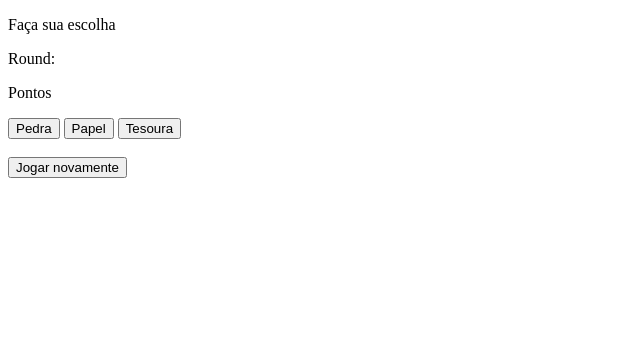
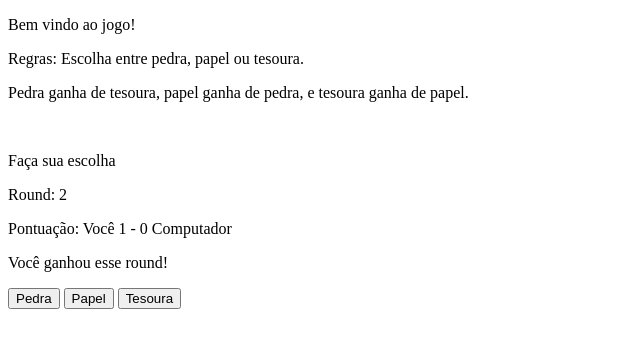
Before and after one commit to ChristoferLv/top-rock-paper-scissors, a plain HTML site: page index.html in a window 1280 px wide. Both pictures are taken after a click on the button "Pedra". Shown: the whole page, without its empty margins (0-640 px from the left). Drawn offline with Linux system fonts and the light colour scheme.

Commit message:
Finaliza a adição de UI no rock-paper-scissors

```diff
--- a/index.html
+++ b/index.html
@@ -8,16 +8,21 @@
 </head>
 
 <body>
+    <p>Bem vindo ao jogo!</p>
+    <p>Regras: Escolha entre pedra, papel ou tesoura.</p>
+    <p>Pedra ganha de tesoura, papel ganha de pedra, e tesoura ganha de papel.</p>
+    <br>
     <p>Faça sua escolha</p>
     <p id="round">Round:</p>
-    <p id="score">Pontos</p>
+    <p id="score">Pontuação:</p>
+    <p id="last"></p>
     <div id="choices">
         <button data-choice="pedra">Pedra</button>
         <button data-choice="papel">Papel</button>
         <button data-choice="tesoura">Tesoura</button>
     </div>
+    <br>
     <div id="result"></div>
-    <br>
     <button id="again">Jogar novamente</button>
 
     <script src="script.js"></script>
--- a/script.js
+++ b/script.js
@@ -1,20 +1,27 @@
-console.log("Bem vindo ao jogo!");
-console.log("Regras: Escolha entre pedra, papel ou tesoura.");
-console.log("Pedra ganha de tesoura, papel ganha de pedra, e tesoura ganha de papel.");
+const MAX_ROUNDS = 5;
+const againBtn = document.getElementById("again");
 const choices = document.getElementById("choices");
+const result = document.getElementById("result");
+const roundDisplay = document.getElementById("round");
+const score = document.getElementById("score");
+const last = document.getElementById("last");
+
 choices.addEventListener("click", choiceHandler);
+againBtn.addEventListener("click", restartGame);
+againBtn.style.display = 'none';
 
 let computerScore = 0;
 let humanScore = 0;
-let round = 1;
-
-let gameRunning = true;
+let currentRound = 1;
 
 /**
  *
  * @param {MouseEvent} e
 */
 function choiceHandler(e) {
+    console.log(e.target.tagName)
+    if (e.target.tagName != "BUTTON")
+        return;
     const humanChoice = e.target.dataset.choice;
     playRound(humanChoice, getComputerChoice());
 }
@@ -32,61 +39,81 @@ function getComputerChoice() {
 }
 
 function finishGame() {
+    updateDisplays();
+    choices.style.pointerEvents = 'none';
+    againBtn.style.display = "block";
     if (humanScore > computerScore) {
-        console.log("\nVOCÊ GANHOU O JOGO!!! Parabéns!!!")
+        result.innerText = "VOCÊ GANHOU O JOGO!!! Parabéns!!!";
     } else if (humanScore < computerScore) {
-        console.log("\nNão foi dessa vez, o computador te superou, tente de novo!")
+        result.innerText = "Não foi dessa vez, o computador te superou, tente de novo!";
     } else {
-        console.log("\nVocês empataram, devem estar conectados mentalmente.")
+        result.innerText = "Vocês empataram, devem estar conectados mentalmente.";
     }
+}
 
+function restartGame() {
+    choices.style.pointerEvents = '';
+    result.innerText = "";
+    last.innerHTML = "&nbsp;";
+    currentRound = 1;
+    computerScore = 0;
+    humanScore = 0;
+    againBtn.style.display = "none";
+    updateDisplays();
+}
+
+function updateDisplays() {
+    roundDisplay.innerText = "Round: " + currentRound;
+    score.innerText = `Pontuação: Você ${humanScore} - ${computerScore} Computador`;
 }
 
 function playRound(humanChoice, computerChoice) {
     switch (computerChoice) {
         case "pedra":
             if (humanChoice == "pedra") {
-                console.log("Esse foi um empate, tente de novo!");
+                last.innerText = "Esse foi um empate, tente de novo!";
             }
             if (humanChoice == "papel") {
                 humanScore = humanScore + 1;
-                console.log("Você ganhou esse round!");
+                last.innerText = "Você ganhou esse round!";
             }
             if (humanChoice == "tesoura") {
                 computerScore = computerScore + 1;
-                console.log("Aqui o computador ganhou, ele escolheu pedra.");
+                last.innerText = "Aqui o computador ganhou, ele escolheu pedra.";
             }
             break;
         case "papel":
             if (humanChoice == "papel") {
-                console.log("Esse foi um empate, tente de novo!");
+                last.innerText = "Esse foi um empate, tente de novo!";
             }
             if (humanChoice == "tesoura") {
                 humanScore = humanScore + 1;
-                console.log("Você ganhou esse round!");
+                last.innerText = "Você ganhou esse round!";
             }
             if (humanChoice == "pedra") {
                 computerScore = computerScore + 1;
-                console.log("Aqui o computador ganhou, ele escolheu papel.");
+                last.innerText = "Aqui o computador ganhou, ele escolheu papel.";
             }
             break;
         case "tesoura":
             if (humanChoice == "tesoura") {
-                console.log("Esse foi um empate, tente de novo!");
+                last.innerText = "Esse foi um empate, tente de novo!";
             }
             if (humanChoice == "pedra") {
                 humanScore = humanScore + 1;
-                console.log("Você ganhou esse round!");
+                last.innerText = "Você ganhou esse round!";
             }
             if (humanChoice == "papel") {
                 computerScore = computerScore + 1;
-                console.log("Aqui o computador ganhou, ele escolheu tesoura.");
+                last.innerText = "Aqui o computador ganhou, ele escolheu tesoura.";
             }
             break;
     }
 
-    round = round + 1;
-    if (round > 5) {
-        finishGame();
-    }
+    if (currentRound + 1 <= MAX_ROUNDS) {
+        currentRound = currentRound + 1;
+        updateDisplays();
+    } else { finishGame(); }
 }
+
+restartGame();
```
